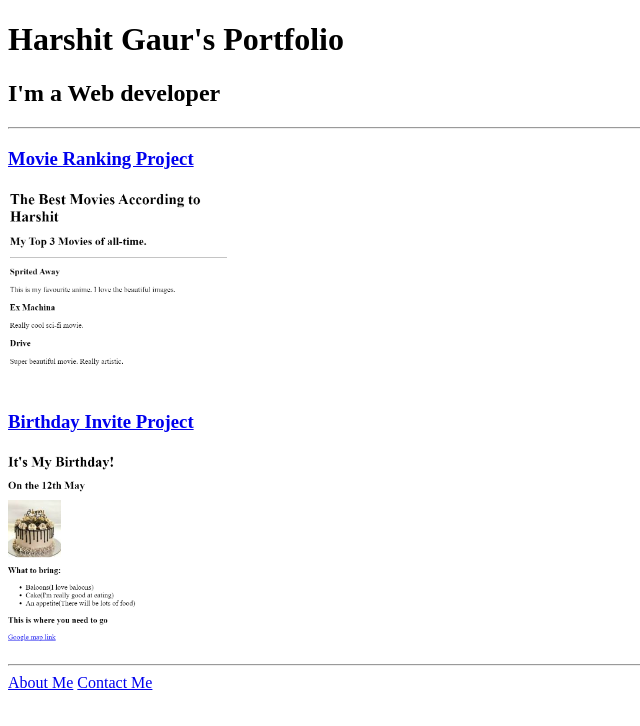
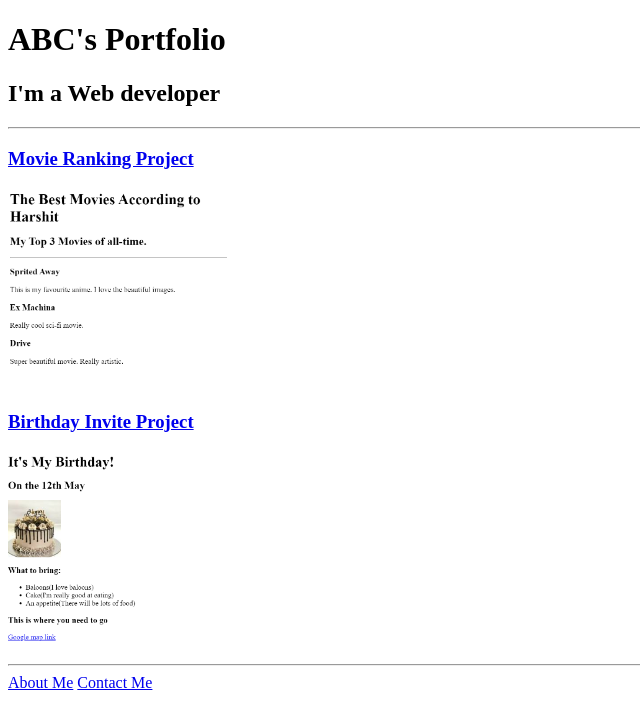
Before and after one commit to Aple-Crab/html-portfolio, a plain HTML site: page index.html in a window 1280 px wide. Shown: the whole page, without its empty margins (0-640 px from the left). Drawn offline with Linux system fonts and the light colour scheme.

Commit message:
Update index.html

```diff
--- a/index.html
+++ b/index.html
@@ -3,10 +3,10 @@
 <html lang="en">
     <head>
         <meta charset="UTF-8">
-        <title>Harshit's Project</title>
+        <title>ABC's Project</title>
     </head>
     <body>
-        <h1>Harshit Gaur's Portfolio</h1>
+        <h1>ABC's Portfolio</h1>
         <h2>I'm a Web developer</h2>
         <hr />
         <h3><a href="./public/movie-ranking.html">Movie Ranking Project</a></h3>
```
